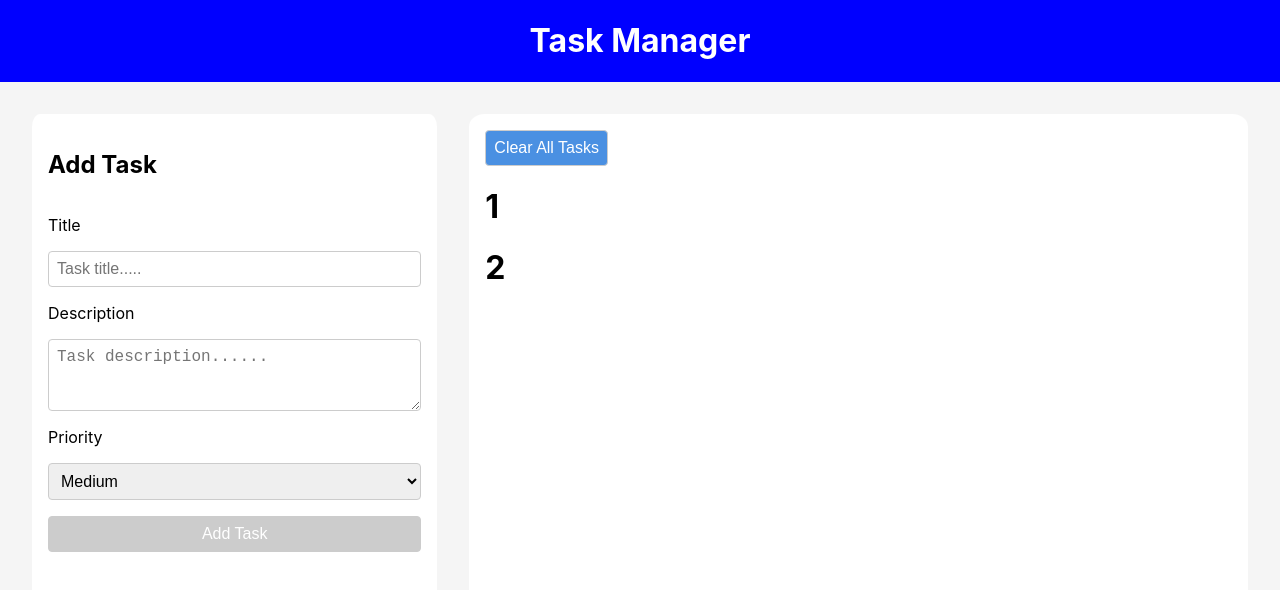
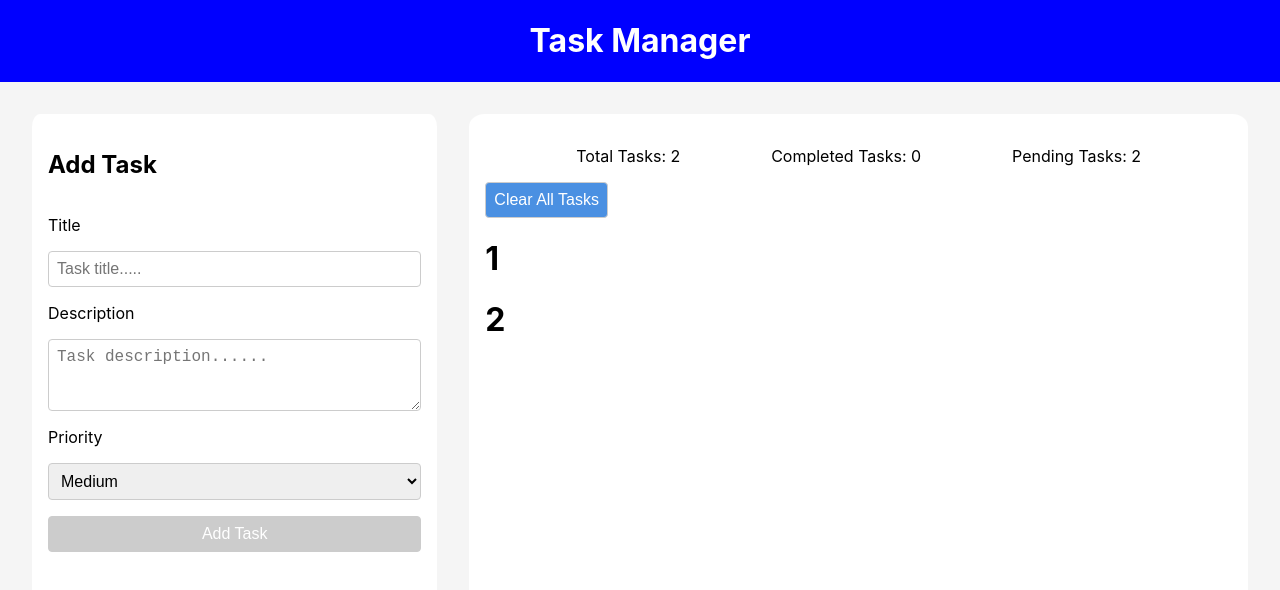
Before and after one commit to singhpreet86/react-essentials-assignment, a React (Create React App) app: page / in a window 1280 px wide. Shown: the top 590 px of the page. Built offline with nearby package versions, Linux system fonts and the light colour scheme.

Commit message:
Update App.js

```diff
--- a/src/App.js
+++ b/src/App.js
@@ -2,6 +2,7 @@ import './App.css';
 import TaskProvider from './context/TaskContext';
 import TaskForm from './components/TaskForm';
 import TaskList from './components/TaskList';
+import TaskSummary from './components/TaskSummary';
 
 function App() {
 
@@ -18,6 +19,7 @@ function App() {
               <TaskForm/>
           </div>
           <div className='content'>
+              <TaskSummary/>
               <TaskList/>
           </div>
       </div>
```
